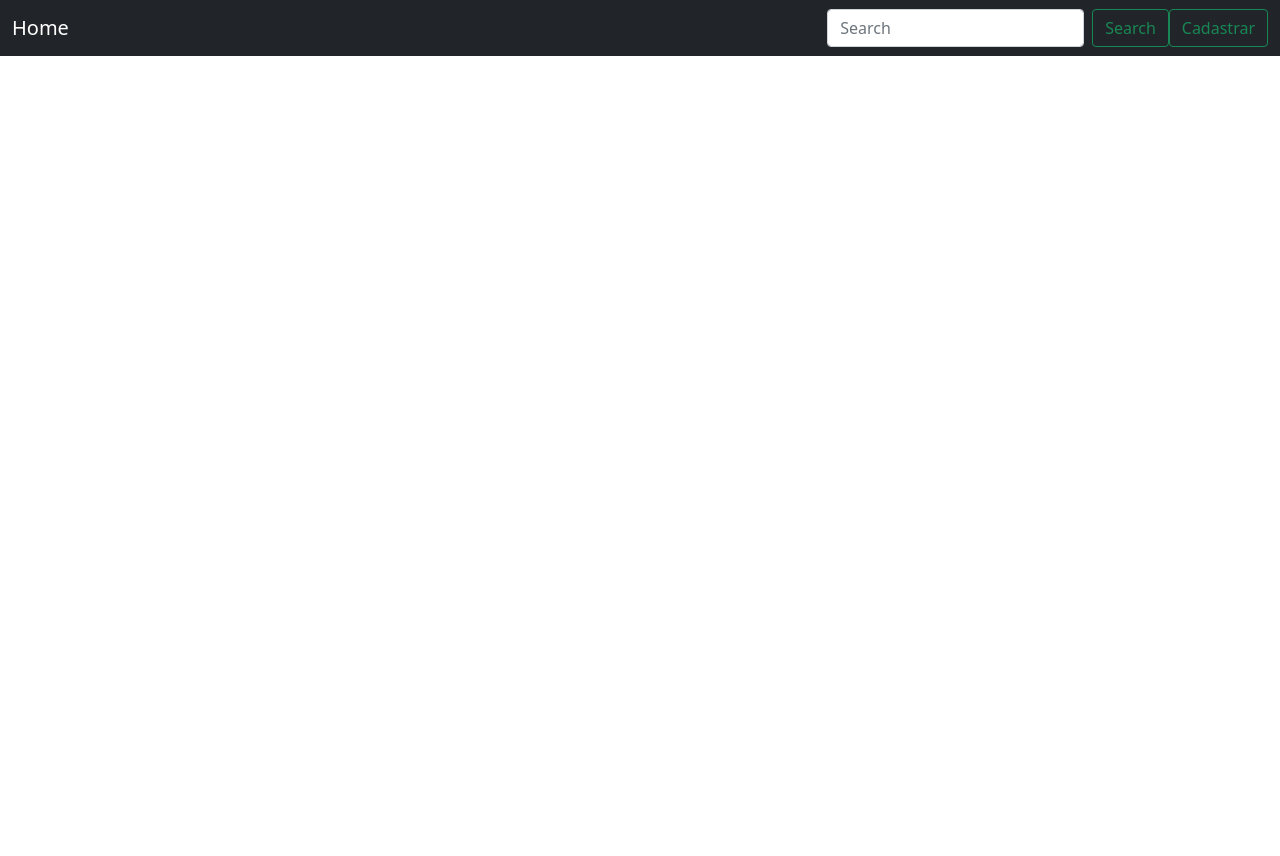
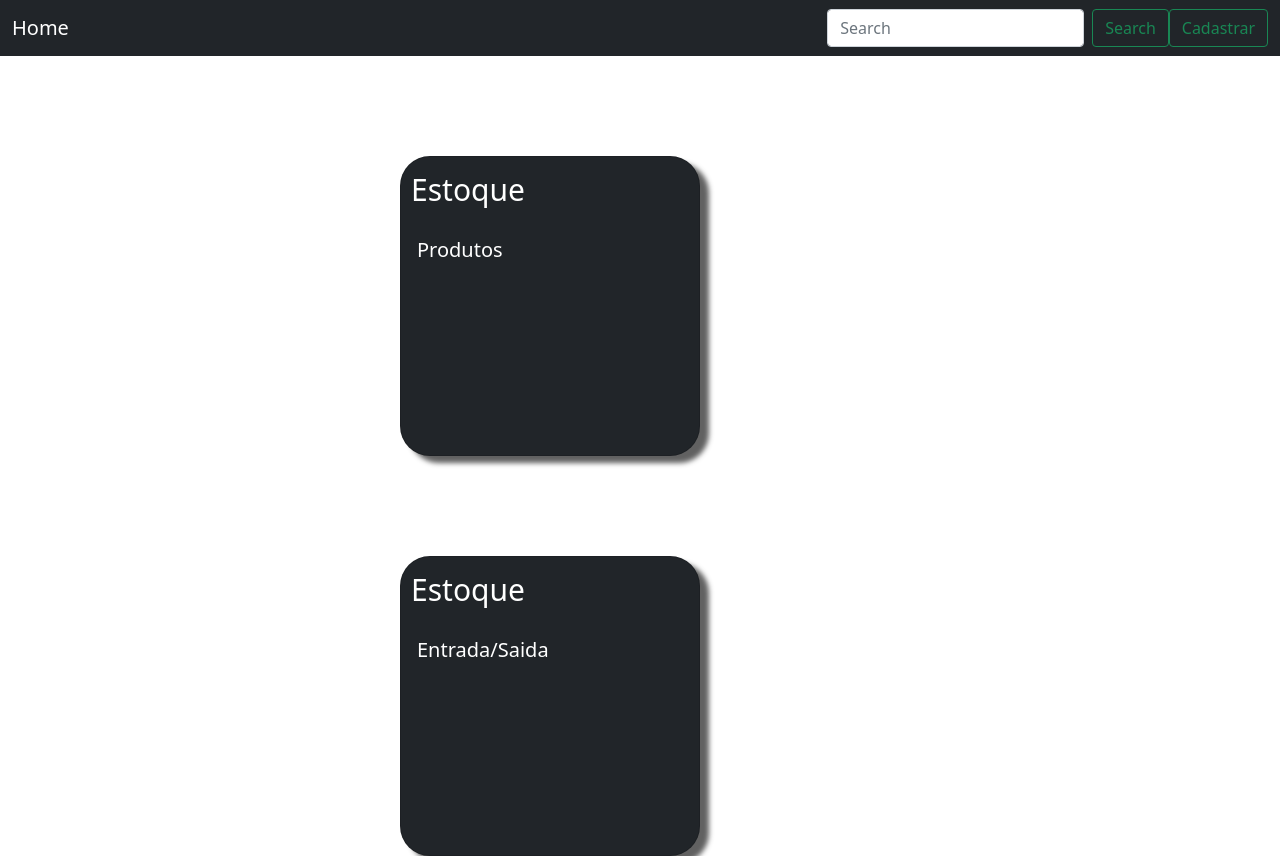
Before and after one commit to Brendowcata/Estoque_ADS4, a Django app: page / in a window 1280 px wide. Before the commit the page ends 56 px from the top, so only its background shows below. Run offline with Django 3.2, Linux system fonts and the light colour scheme; some libraries are stand-ins or nearby versions.

Commit message:
CardProduto and CardEntradaSaida

```diff
--- a/produtos/services.py
+++ b/produtos/services.py
@@ -3,7 +3,7 @@ from .models import ProdutoModel
 
 class ProdutoService():
 
-    def buscar_todos_produtos(self) -> list(ProdutoModel):
+    def buscar_todos_produtos(self) -> list[ProdutoModel]:
         return ProdutoModel.objects.all()
 
     def buscar_produto_por_id(self, id:uuid) -> ProdutoModel or None:
--- /dev/null
+++ b/produtos/static/css/style.css
@@ -0,0 +1,16 @@
+.teste{
+    margin: 100px 0 0 400px;
+    float: left;
+    width: 300px;
+    height: 300px;
+    border-radius: 30px;
+    -webkit-box-shadow: 9px 7px 5px rgba(50, 50, 50, 0.77);
+		-moz-box-shadow:    9px 7px 5px rgba(50, 50, 50, 0.77);
+		box-shadow:         9px 7px 5px rgba(50, 50, 50, 0.77);
+    cursor: pointer;
+}
+
+.formatacao{
+    font-size: 30px;
+    margin: 10px;
+}
--- a/produtos/templates/base.html
+++ b/produtos/templates/base.html
@@ -9,6 +9,7 @@
   <title>Document</title>
   <link rel="stylesheet" href="{%static 'css/bootstrap.min.css' %}">
   <link rel="stylesheet" href="{%static 'css/base-style.css' %}">
+  <link rel="stylesheet" href="{%static 'css/style.css' %}">
 </head>
 
 <body>
--- a/produtos/templates/home.html
+++ b/produtos/templates/home.html
@@ -2,4 +2,36 @@
 
 {% block container %}
 
+<div>
+
+
+<div id="cardProdutos" class="card text-white bg-dark mb-3; teste">
+  <div class="card-header; formatacao">Estoque</div>
+  <div class="card-body">
+    <h5 class="card-title">Produtos</h5>
+    <p class="card-text"></p>
+  </div>
+  </div>
+
+
+<div id="cardEntradaSaida"  class="card text-white bg-dark mb-3; teste">
+  <div class="card-header; formatacao">Estoque</div>
+  <div class="card-body">
+    <h5 class="card-title">Entrada/Saida</h5>
+    <p class="card-text"></p>
+  </div>
+  </div>
+
+</div>
+
+<script>
+    document.getElementById("cardProdutos").onclick = function(){
+        window.location.href = "{% url 'produtos' %}";
+    };
+
+    document.getElementById("cardEntradaSaida").onclick = function(){
+        window.location.href = "{% url 'entrada-saida' %}";
+    };
+</script>
+
 {% endblock container %}
--- a/produtos/urls.py
+++ b/produtos/urls.py
@@ -1,7 +1,9 @@
 from django.urls import path, include
-from .views import home
+from .views import home, home_entrada_saida, home_produtos
 
 
 urlpatterns = [
-    path('', home),
+    path('', home, name="home"),
+    path('produtos/', home_produtos, name="produtos"),
+    path('entrada-saida/', home_entrada_saida, name="entrada-saida"),
 ]
--- a/produtos/views.py
+++ b/produtos/views.py
@@ -1,4 +1,22 @@
 from django.shortcuts import render
+from django.core.paginator import Paginator
+from rest_framework.views import APIView
+from produtos import services
+from .services import ProdutoService
+
+_SERVICE = ProdutoService()
 
 def home(request):
     return render(request, 'home.html')
+
+
+def home_produtos(request):
+    produtos = _SERVICE.buscar_todos_produtos()
+    paginator = Paginator(produtos, 3)
+    page = request.GET.get('p')
+    produtos = paginator.get_page(page)
+    return render(request=request, template_name='home_produtos.html', context={'produtos': produtos})
+
+
+def home_entrada_saida(request):
+    return render(request, 'home_entrada_saida.html')
```
Also changed, not shown: produtos/templates/home_produtos copy.html (added, +7 -0 lines), produtos/templates/home_produtos.html (added, +34 -0 lines), db.sqlite3.
